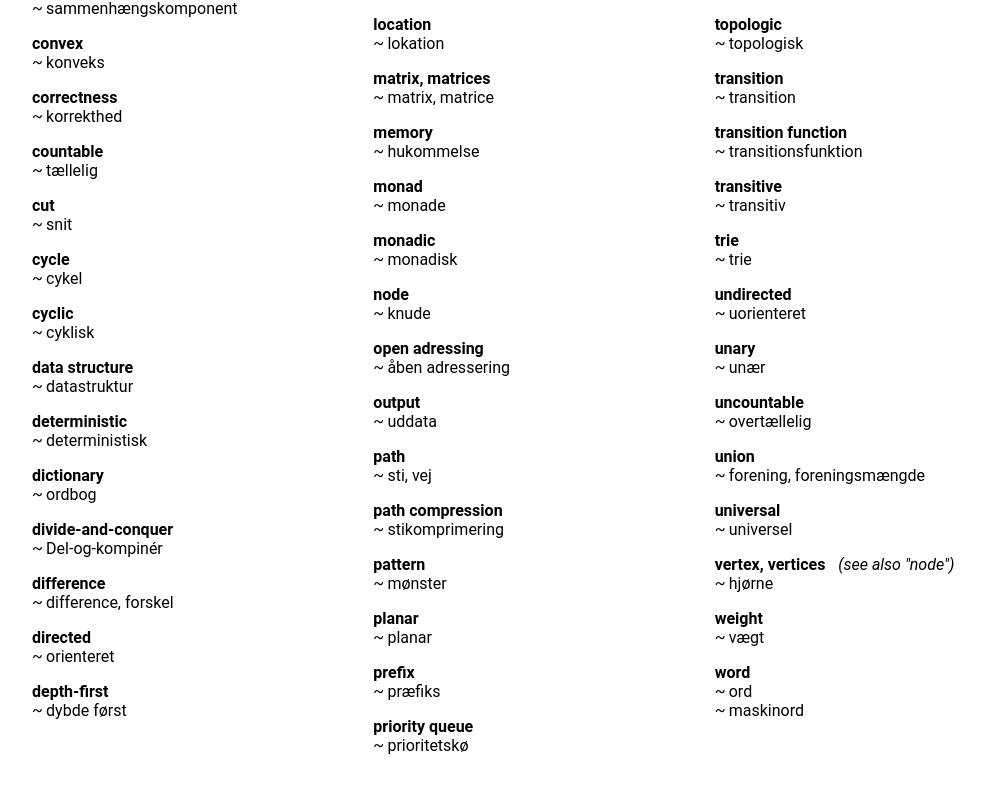
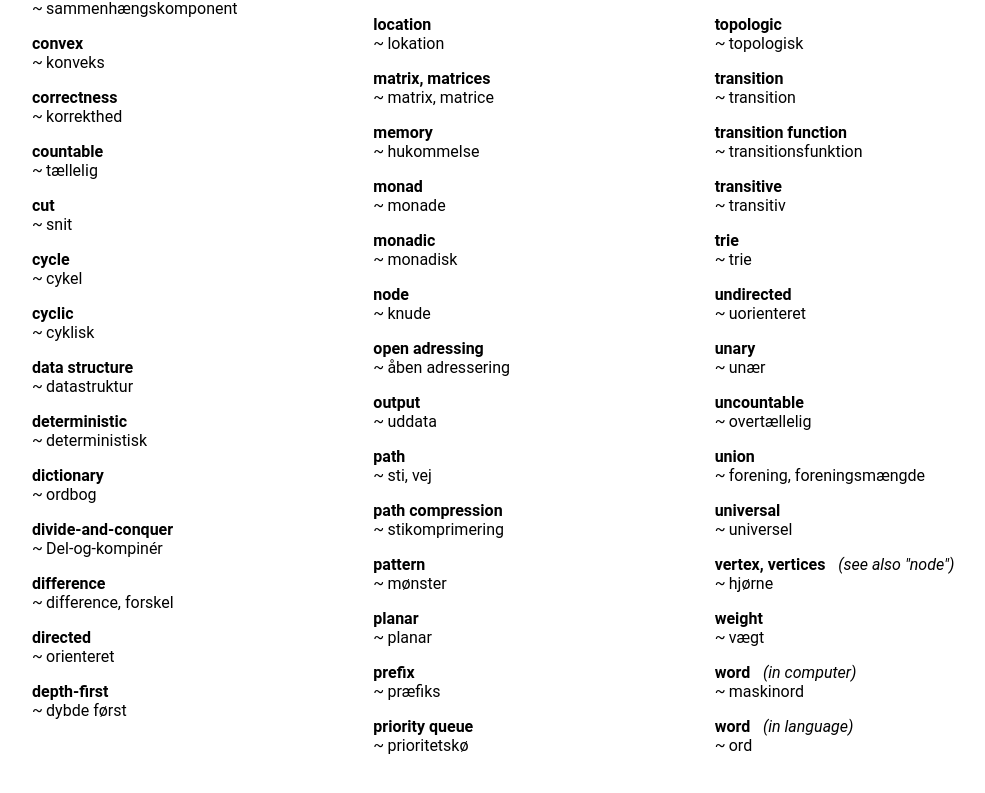
Before and after one commit to SSoelvsten/en-dk, a React (Create React App) app: page / in a window 1280 px wide. Shown: the part 1377-2170 px from the top of the page, without its empty margins (112-1097 px from the left). Built offline with nearby package versions, Linux system fonts and the light colour scheme.

Commit message:
Split 'word' translation based on context

```diff
--- a/src/dictionary.ts
+++ b/src/dictionary.ts
@@ -575,7 +575,14 @@ export const en_dk : Lexeme[] = [
   },
   { // TODO: Turn `translation` into a list of strings
     word: "word",
-    translations: ["ord", "maskinord"],
-    keywords: ["algorithmics", "language theory"]
+    note: "in computer",
+    translations: ["maskinord"],
+    keywords: ["algorithmics"]
+  },
+  { // TODO: Turn `translation` into a list of strings
+    word: "word",
+    note: "in language",
+    translations: ["ord"],
+    keywords: ["language theory"]
   },
 ];
```
